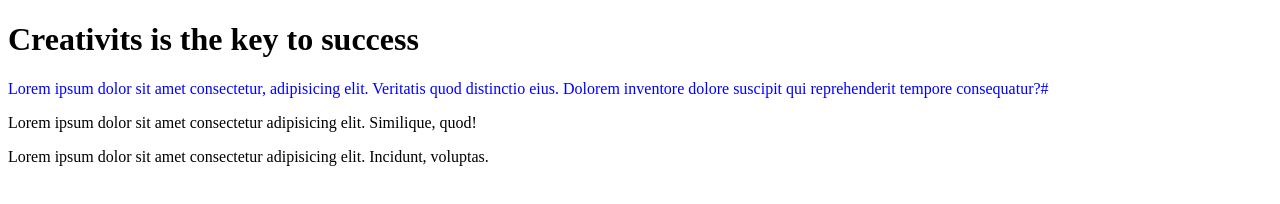
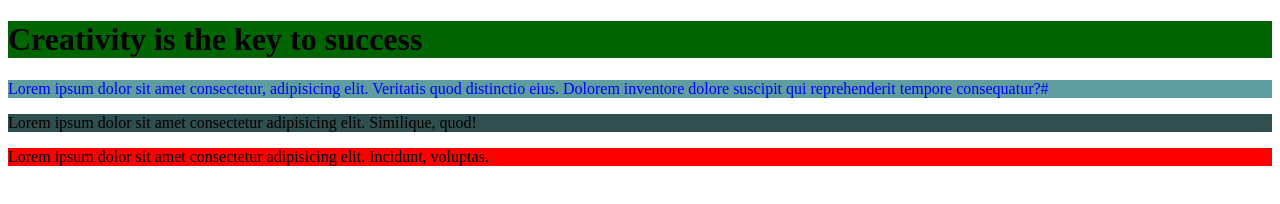
Before and after one commit to Manonmani-s/Homework, a plain HTML site: page sampletags.html in a window 1280 px wide. Drawn offline with Linux system fonts and the light colour scheme.

Commit message:
sample html

```diff
--- a/sampletags.html
+++ b/sampletags.html
@@ -7,9 +7,9 @@
 
 </head>
 <body>
-    <h1>Creativits is the key to success</h1>
-    <p style="color: blue;">Lorem ipsum dolor sit amet consectetur, adipisicing elit. Veritatis quod distinctio eius. Dolorem inventore dolore suscipit qui reprehenderit tempore consequatur?#</p>
-    <p>Lorem ipsum dolor sit amet consectetur adipisicing elit. Similique, quod!</p>
-    <p>Lorem ipsum dolor sit amet consectetur adipisicing elit. Incidunt, voluptas.</p>
+    <h1 style="background-color: darkgreen;align-items: center;">Creativity is the key to success</h1>
+    <p style="color: blue;background-color: cadetblue;">Lorem ipsum dolor sit amet consectetur, adipisicing elit. Veritatis quod distinctio eius. Dolorem inventore dolore suscipit qui reprehenderit tempore consequatur?#</p>
+    <p style="background-color: darkslategray;">Lorem ipsum dolor sit amet consectetur adipisicing elit. Similique, quod!</p>
+    <p style="background-color:red ;text-align: justify;">Lorem ipsum dolor sit amet consectetur adipisicing elit. Incidunt, voluptas.</p>
 </body>
 </html>
```
Also changed, not shown: index.html (+0 -1 lines).
